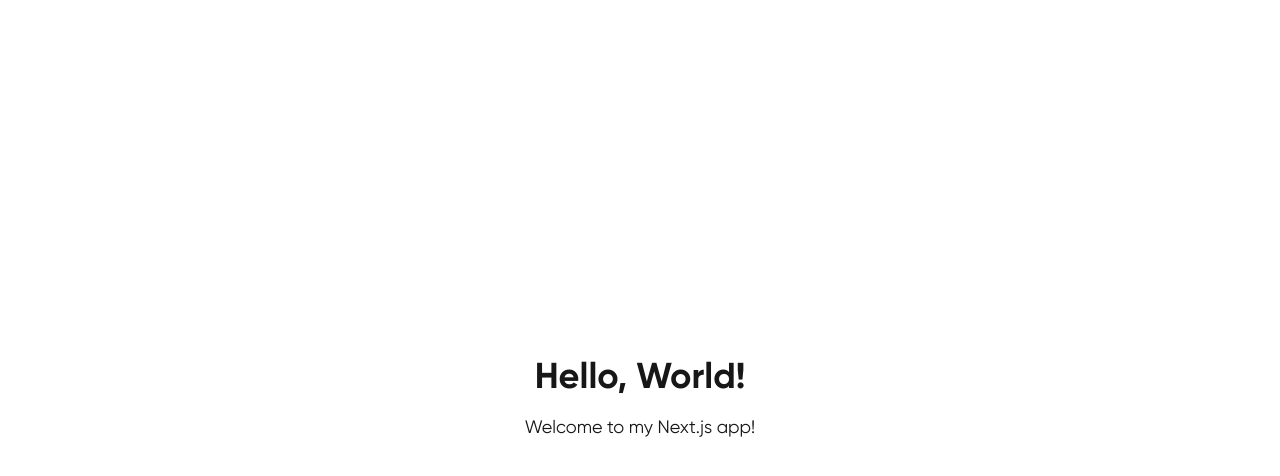
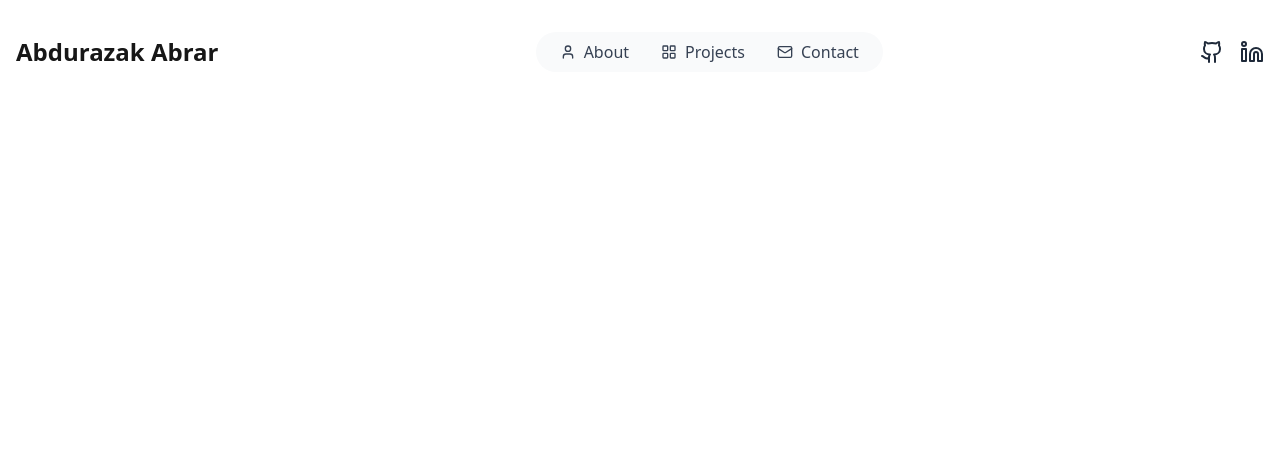
Before and after one commit to Abdurazak/my_portfloio, a Next.js app: page / in a window 1280 px wide. Shown: the top 476 px of the page. Built offline with nearby package versions, Linux system fonts and the light colour scheme.

Commit message:
Add lucide-react dependency and update Home component with navigation and social links

```diff
--- a/package.json
+++ b/package.json
@@ -9,6 +9,7 @@
     "lint": "next lint"
   },
   "dependencies": {
+    "lucide-react": "^0.511.0",
     "next": "15.3.2",
     "postcss": "^8.5.3",
     "react": "^19.0.0",
--- a/src/app/page.tsx
+++ b/src/app/page.tsx
@@ -1,9 +1,102 @@
+import Link from 'next/link'
+import { LucideGithub, LucideLinkedin } from 'lucide-react';
+import './globals.css';
 
 export default function Home() {
   return (
-    <div className="flex flex-col items-center justify-center min-h-screen p-24">
-      <h1 className="text-4xl font-gilroy font-bold">Hello, World!</h1>
-      <p className="mt-4 font-gilroy text-lg">Welcome to my Next.js app!</p>
-    </div>
-  );
+    <main className="container mx-auto px-4 py-8">
+      <nav className="flex items-center justify-between">
+        {/* Name/Logo */}
+        <div>
+          <Link href="/" className="text-2xl font-bold">
+            Abdurazak Abrar
+          </Link>
+        </div>
+
+        {/* Navigation Links */}
+        <div className="bg-gray-50 rounded-full px-6 py-2">
+          <ul className="flex space-x-8">
+            <li>
+              <Link href="/about" className="flex items-center text-gray-700 hover:text-black">
+                <span className="mr-2">
+                  <svg
+                    xmlns="http://www.w3.org/2000/svg"
+                    width="16"
+                    height="16"
+                    viewBox="0 0 24 24"
+                    fill="none"
+                    stroke="currentColor"
+                    strokeWidth="2"
+                    strokeLinecap="round"
+                    strokeLinejoin="round"
+                    className="lucide lucide-user"
+                  >
+                    <path d="M19 21v-2a4 4 0 0 0-4-4H9a4 4 0 0 0-4 4v2" />
+                    <circle cx="12" cy="7" r="4" />
+                  </svg>
+                </span>
+                About
+              </Link>
+            </li>
+            <li>
+              <Link href="/projects" className="flex items-center text-gray-700 hover:text-black">
+                <span className="mr-2">
+                  <svg
+                    xmlns="http://www.w3.org/2000/svg"
+                    width="16"
+                    height="16"
+                    viewBox="0 0 24 24"
+                    fill="none"
+                    stroke="currentColor"
+                    strokeWidth="2"
+                    strokeLinecap="round"
+                    strokeLinejoin="round"
+                    className="lucide lucide-layout-grid"
+                  >
+                    <rect width="7" height="7" x="3" y="3" rx="1" />
+                    <rect width="7" height="7" x="14" y="3" rx="1" />
+                    <rect width="7" height="7" x="14" y="14" rx="1" />
+                    <rect width="7" height="7" x="3" y="14" rx="1" />
+                  </svg>
+                </span>
+                Projects
+              </Link>
+            </li>
+            <li>
+              <Link href="/contact" className="flex items-center text-gray-700 hover:text-black">
+                <span className="mr-2">
+                  <svg
+                    xmlns="http://www.w3.org/2000/svg"
+                    width="16"
+                    height="16"
+                    viewBox="0 0 24 24"
+                    fill="none"
+                    stroke="currentColor"
+                    strokeWidth="2"
+                    strokeLinecap="round"
+                    strokeLinejoin="round"
+                    className="lucide lucide-mail"
+                  >
+                    <rect width="20" height="16" x="2" y="4" rx="2" />
+                    <path d="m22 7-8.97 5.7a1.94 1.94 0 0 1-2.06 0L2 7" />
+                  </svg>
+                </span>
+                Contact
+              </Link>
+            </li>
+          </ul>
+        </div>
+
+        {/* Social Links */}
+        <div className="flex space-x-4">
+          <Link href="https://github.com" target="_blank" rel="noopener noreferrer" aria-label="GitHub">
+            <LucideGithub className="w-6 h-6 text-gray-800 hover:text-black" />
+          </Link>
+          <Link href="https://linkedin.com" target="_blank" rel="noopener noreferrer" aria-label="LinkedIn">
+            <LucideLinkedin className="w-6 h-6 text-gray-800 hover:text-black" />
+          </Link>
+        </div>
+      </nav>
+    </main>
+  )
 }
```
Also changed, not shown: vercel.json (added), 1 other file (tests, documents, lock files or other folders).
